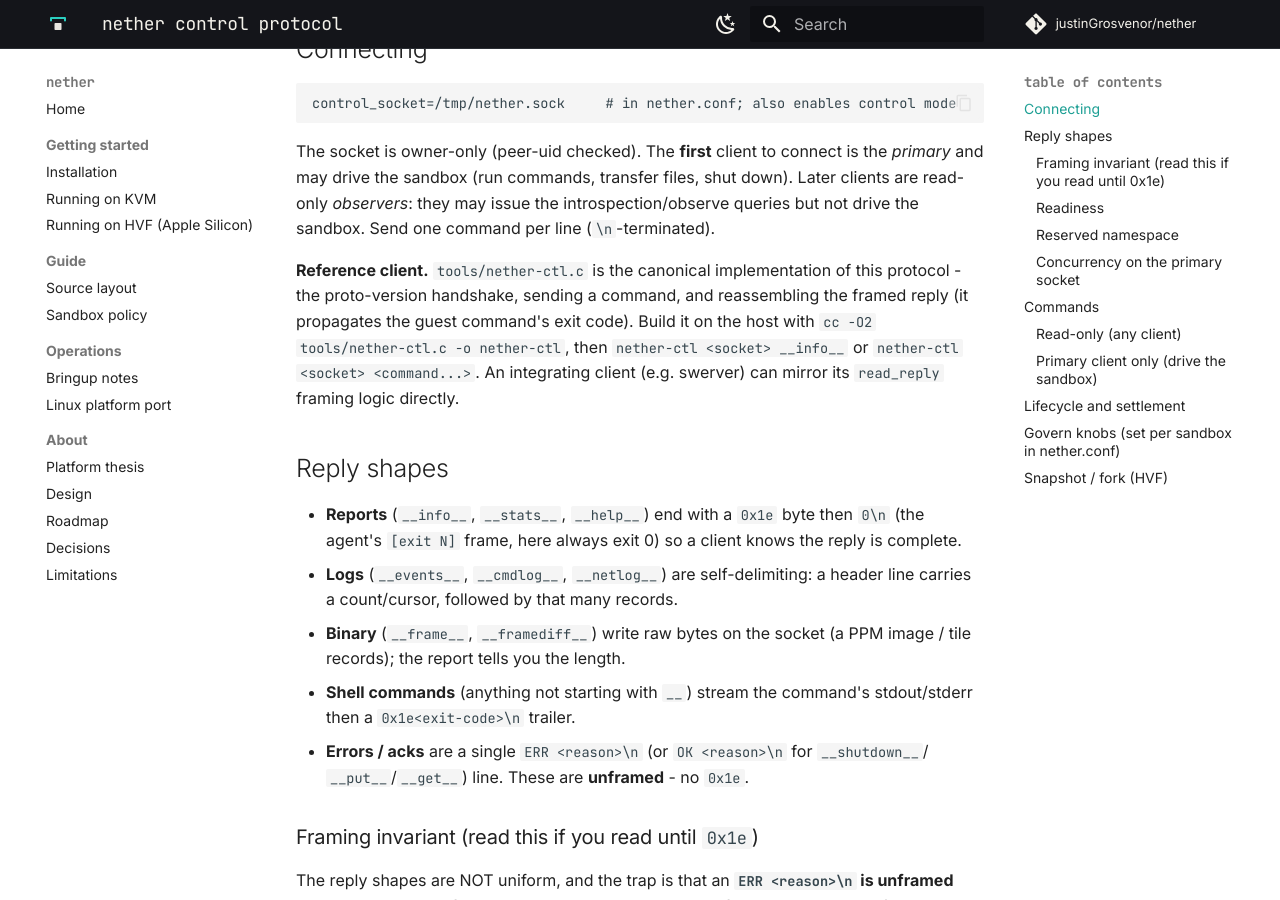
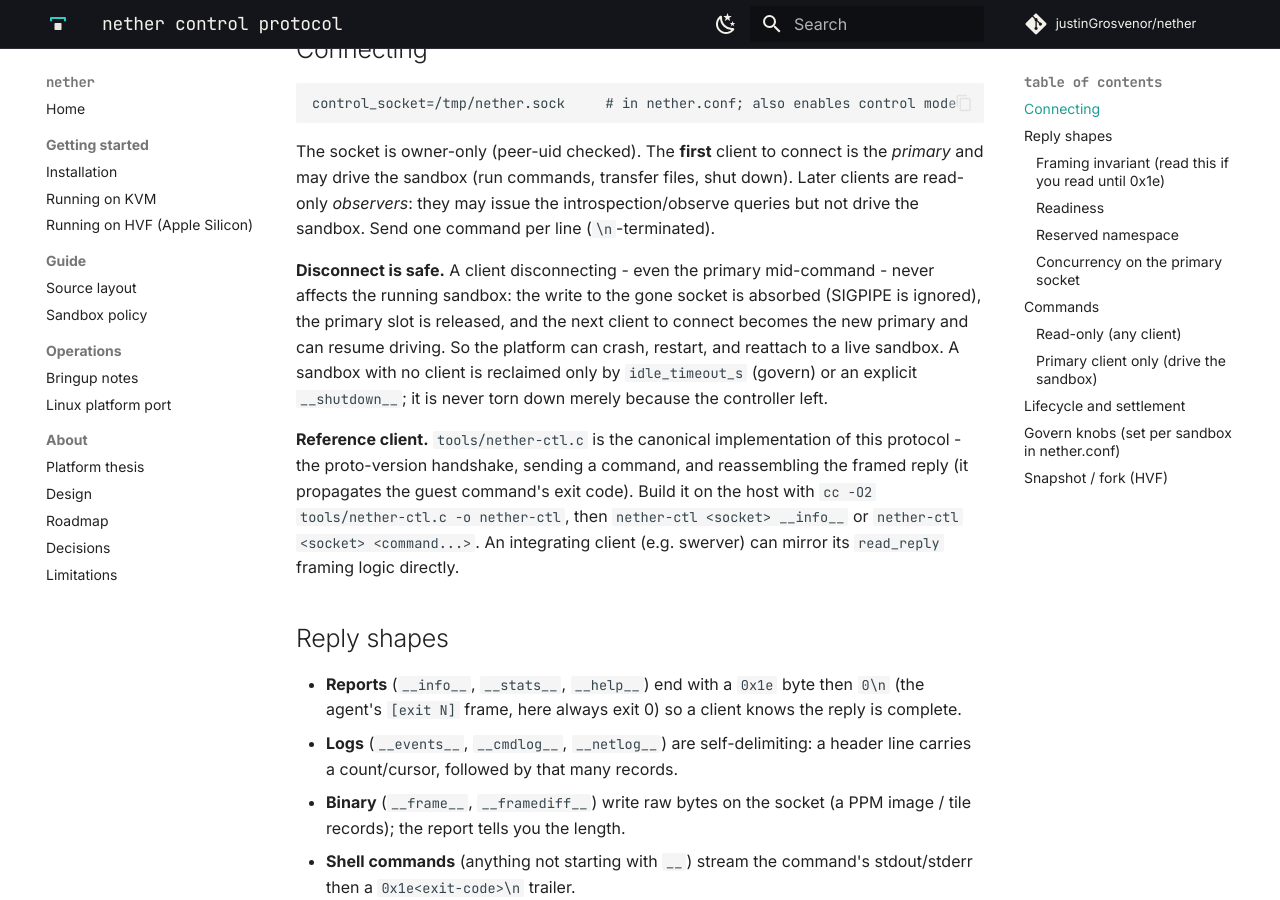
Before and after one commit to justinGrosvenor/nether, an MkDocs documentation site: the page built from docs/control-protocol.md, in a window 1280 px wide and 900 px high, scrolled down 409 px. Built offline with MkDocs 1.6.1 and Material for MkDocs 9.7.7, drawn with Linux system fonts in a browser that asks for light colours; comment, search, counter and statistics services are not loaded.

Commit message:
control: ignore SIGPIPE so a client disconnect can't kill the sandbox
The primary control client can vanish mid-command (platform crash, kill,
network blip) while the relay or a reply is still writing to its socket.
With SIGPIPE at its default disposition, that write terminates the WHOLE
sandbox process - so a controller dropping its connection would take down
the running guest. A client disconnect must never do that.

Ignore SIGPIPE process-wide (hostutil.ignoreSigpipe, called once at
startControl, so it covers both the boot and snapshot-restore control
planes). The broken write then returns EPIPE, writeAll returns false, and
the relay/command handler stops writing gracefully; the clientThread's
read returns 0, releases the primary slot, and the next client to connect
takes over. The sandbox keeps running and is reclaimed only by the idle
watchdog or __shutdown__.

Verified: a unit test writes to a closed socketpair end after
ignoreSigpipe and asserts writeAll returns false with the process still
alive (without the fix the test process itself would be SIGPIPE-killed).
Live on HVF: a 200k-line command is started, the client is kill -9'd
mid-stream, and the sandbox stays alive - a fresh client reconnects,
__info__ answers, a command round-trips, and __shutdown__ still emits the
teardown bill (bytes_out counted the ~1 MB relayed). 215 native tests
pass; x86_64-linux cross-build clean. Documented in control-protocol.md.

```diff
--- a/docs/control-protocol.md
+++ b/docs/control-protocol.md
@@ -20,6 +20,13 @@ The socket is owner-only (peer-uid checked). The **first** client to connect is
 *primary* and may drive the sandbox (run commands, transfer files, shut down). Later
 clients are read-only *observers*: they may issue the introspection/observe queries but
 not drive the sandbox. Send one command per line (`\n`-terminated).
+
+**Disconnect is safe.** A client disconnecting - even the primary mid-command - never
+affects the running sandbox: the write to the gone socket is absorbed (SIGPIPE is
+ignored), the primary slot is released, and the next client to connect becomes the new
+primary and can resume driving. So the platform can crash, restart, and reattach to a
+live sandbox. A sandbox with no client is reclaimed only by `idle_timeout_s` (govern) or
+an explicit `__shutdown__`; it is never torn down merely because the controller left.
 
 **Reference client.** `tools/nether-ctl.c` is the canonical implementation of this
 protocol - the proto-version handshake, sending a command, and reassembling the framed
```
Also changed, not shown: 2 other files.
